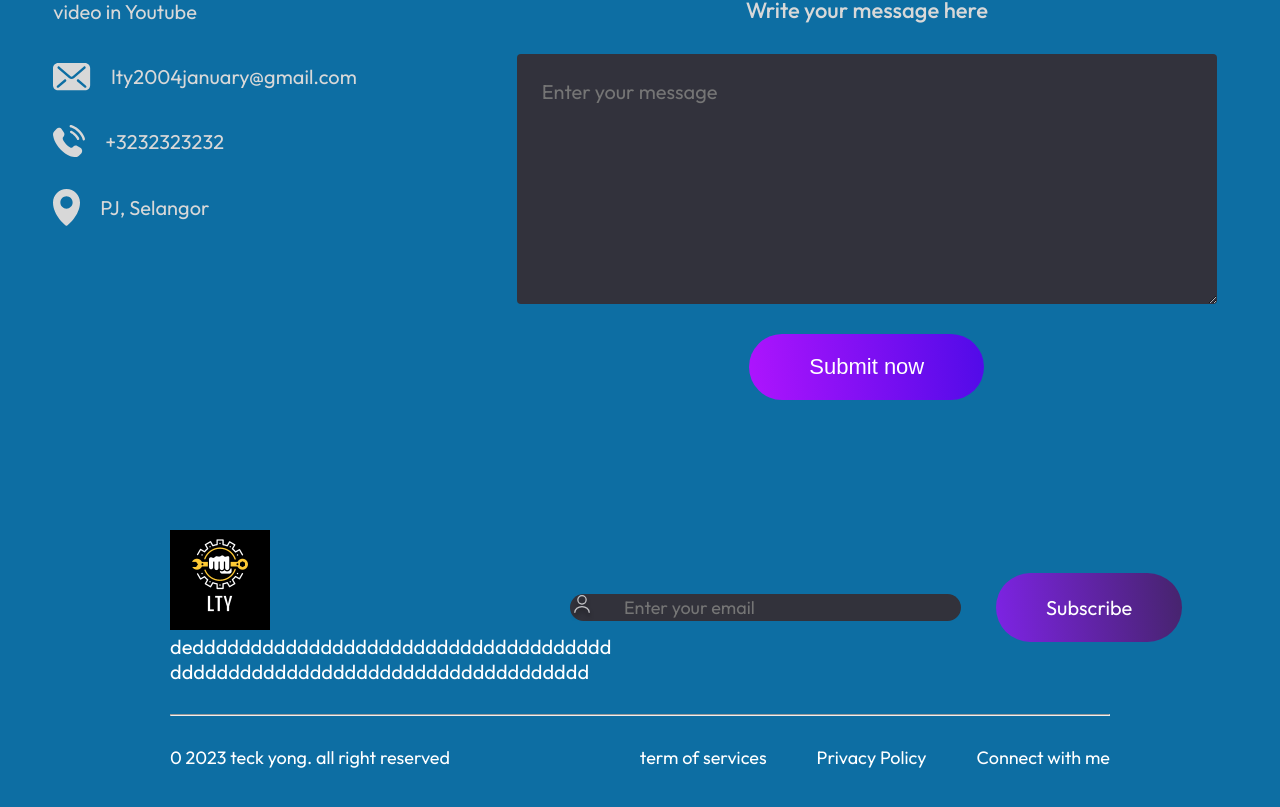
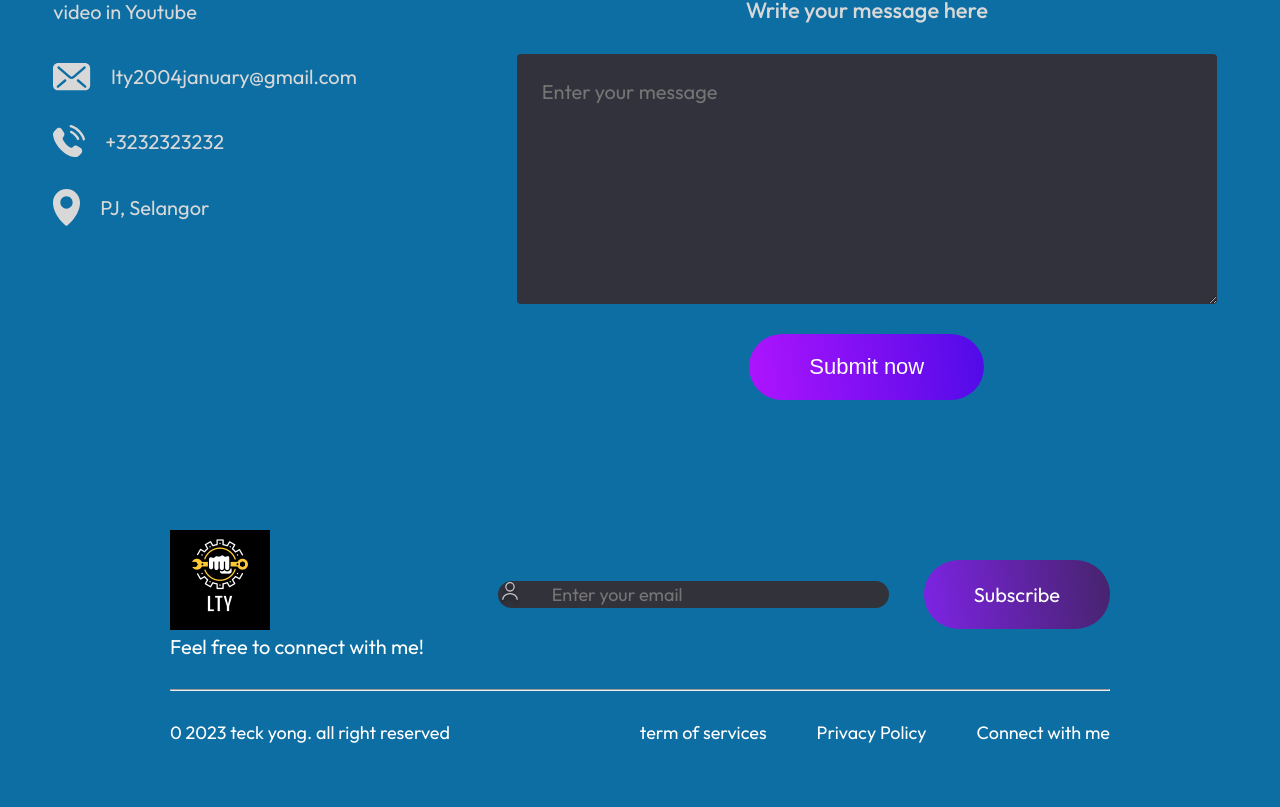
Before and after one commit to teckyyong/ReactJs_my_portfolio, a React (Vite) app: page / in a window 1280 px wide. Shown: the part 1445-2252 px from the top of the page. Built offline with nearby package versions, Linux system fonts and the light colour scheme.

Commit message:
Updated the footer

```diff
--- a/src/Components/Footer/Footer.jsx
+++ b/src/Components/Footer/Footer.jsx
@@ -10,8 +10,7 @@ const Footer = () => {
             <div className="footer-top">
                 <div className="footer-top-left">
                     <img src={lty_logo} alt="" />
-                    <p>dedddddddddddddddddddddddddddddddddddd
-                        dddddddddddddddddddddddddddddddddddd</p>
+                    <p>Feel free to connect with me!</p>
                 </div>
                 <div className="footer-top-right">
                     <div className="footer-email-input">
```
